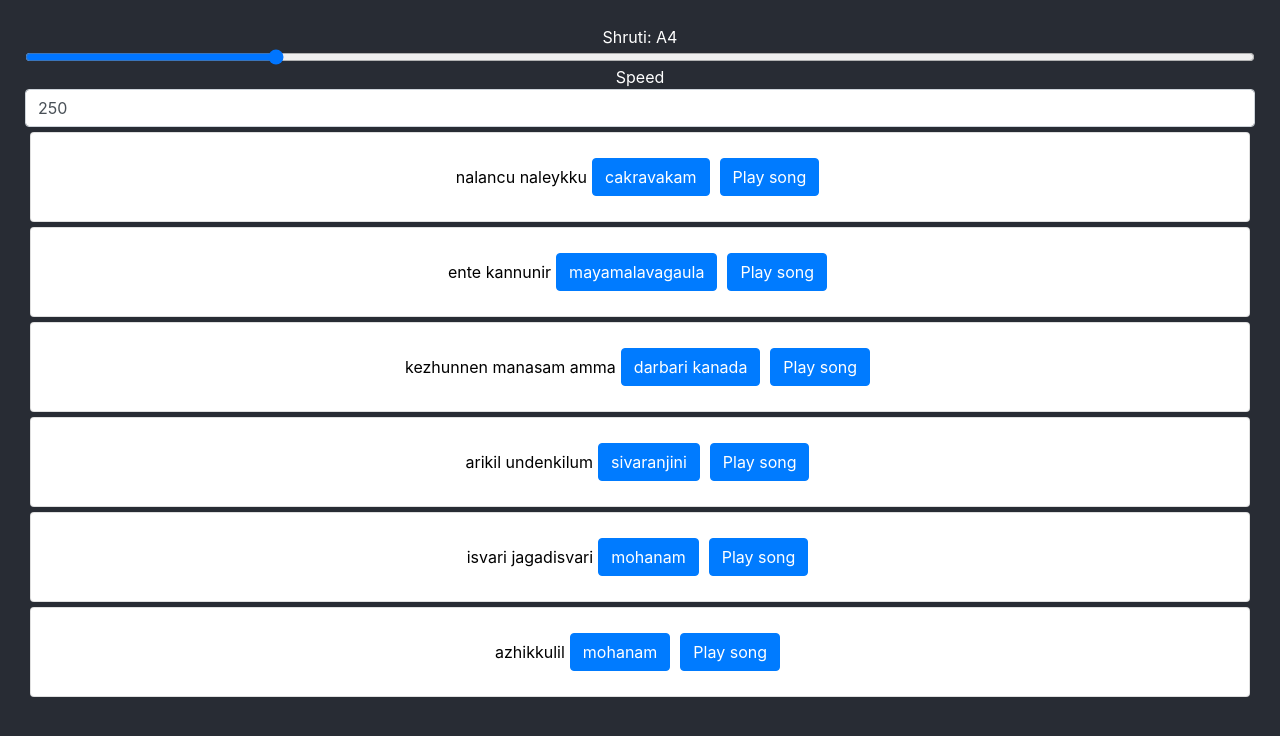
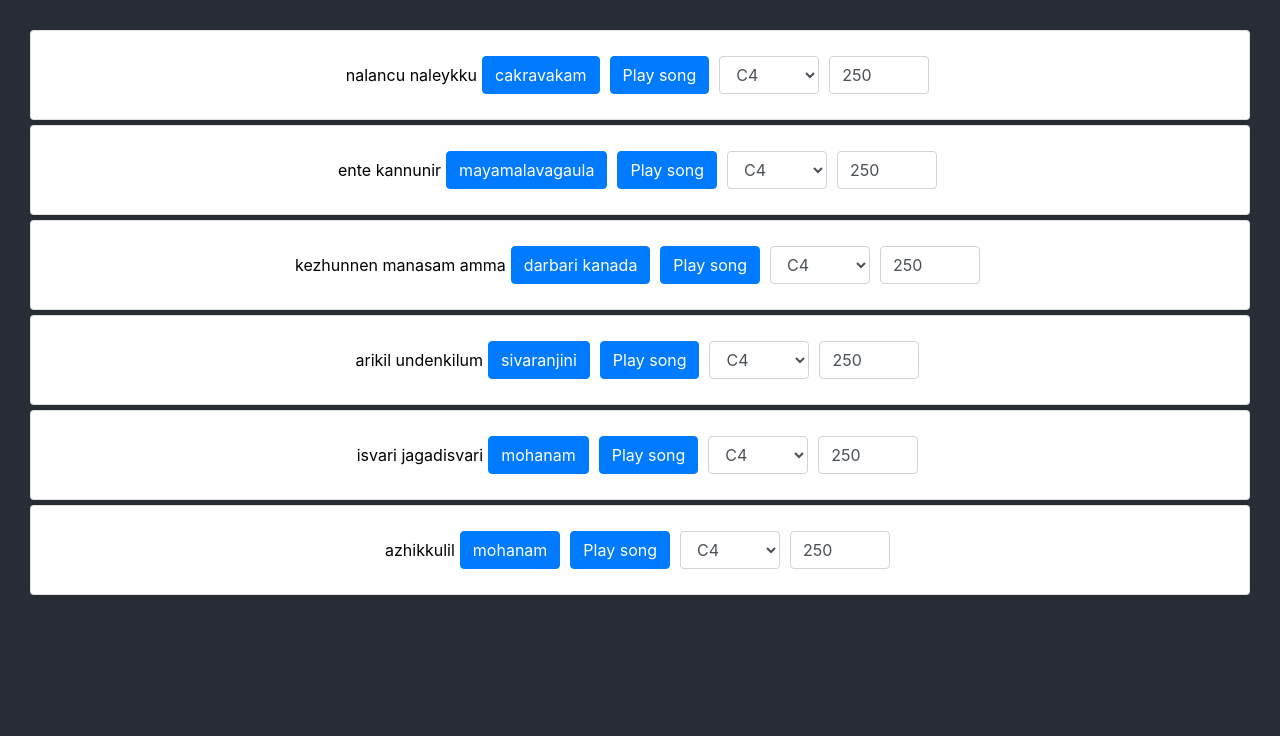
Before and after one commit to arunganesan/music-machine, a React (Create React App) app in the folder raga-player/: page / in a window 1280 px wide. Shown: the top 736 px of the page. Built offline with nearby package versions, Linux system fonts and the light colour scheme; the HTML template or start-up script is replaced by a standard one.

Commit message:
song-specific shruti and tempo

```diff
--- a/raga-player/src/App.css
+++ b/raga-player/src/App.css
@@ -19,18 +19,24 @@
 .song-row {
   display: flex;
   color: black;
-  /* width: 75vw; */
-
   flex-direction: row;
   align-items: center;
   justify-content: center;
 }
 
+.song-card {
+  margin: 5px;
+  padding: 0px;
+  /* width: 500px; */
+}
+
+
 .song-row > Button {
   margin: 5px;
 }
 
-.song-card {
+
+.song-row > .form-control {
+  width: 100px !important;
   margin: 5px;
-  padding: 0px;
 }
--- a/raga-player/src/App.tsx
+++ b/raga-player/src/App.tsx
@@ -5,10 +5,11 @@ import './App.css';
 import * as React from 'react';
 import { NOTE_RAGA_MAP, RAGAS, SONGS } from './database';
 import Tone from 'tone'
-import { Card, Button, Form } from 'react-bootstrap';
+import { Dropdown, DropdownButton, Card, Button, Form } from 'react-bootstrap';
 
 import 'bootstrap/dist/css/bootstrap.min.css';
 import _ from 'lodash';
+import { setConstantValue } from 'typescript';
 
 type ShrutiMap = { [key: string]: number };
 type TempoMap = { [key: string]: number };
@@ -37,7 +38,12 @@ async function playSong(song: Song, shruti: number, speed: number) {
   await playNotes(notes, shruti, speed, mapping);
 }
 
-async function playNotes(notes: string[], shruti: number, speed: number, mapping: { [key: string]: string }) {
+async function playNotes(
+  notes: string[],
+  shruti: number,
+  speed: number,
+  mapping: { [key: string]: string }
+) {
   const synth = new Tone.AMSynth().toMaster();
 
   for (let i = 0; i < notes.length; i++) {
@@ -72,52 +78,90 @@ async function playNotes(notes: string[], shruti: number, speed: number, mapping
 }
 
 
-function getShrutiName(shruti: number): string {
-  switch (shruti) {
-    case -5: return 'G3';
-    case -4: return 'G#3';
-    case -3: return 'A4';
-    case -2: return 'A#4';
-    case -1: return 'B4';
-    case 0: return 'C4';
-    case 1: return 'C#4';
-    case 2: return 'D4';
-    case 3: return 'D#4';
-    case 4: return 'E4';
-    case 5: return 'F4';
-  }
-  return '';
-}
+const SHRUTI_OFFSET_MAP: { [key: string]: string } = {
+  '-5': 'G3',
+  '-4': 'G#3',
+  '-3': 'A4',
+  '-2': 'A#4',
+  '-1': 'B4',
+  '0': 'C4',
+  '1': 'C#4',
+  '2': 'D4',
+  '3': 'D#4',
+  '4': 'E4',
+  '5': 'F4',
+};
 
+const DEFAULT_TEMPO = 250;
+const DEFAULT_SHRUTI = 0;
 
 export default function App() {
-  const [shruti, setShruti] = useState(-3);
-  const [shrutiMap, setShrutiMap] = useState<ShrutiMap>(JSON.parse(localStorage.getItem('shruti') ?? '{}'));
-  const [tempoMap, setTempoMap] = useState<TempoMap>(JSON.parse(localStorage.getItem('tempo') ?? '{}'));
-  const [speed, setSpeed] = useState(250);
+  const [forceUpdate, setForceUpdate] = useState(0);
+  const [shrutiMap, setShrutiMap] = useState<ShrutiMap>(
+    JSON.parse(localStorage.getItem('shruti') ?? '{}'));
+  const [tempoMap, setTempoMap] = useState<TempoMap>(
+    JSON.parse(localStorage.getItem('tempo') ?? '{}'));
+
+  const updateShrutiMap = (song: string, newShruti: string) => {
+    shrutiMap[song] = _.parseInt(newShruti);
+    localStorage.setItem('shruti', JSON.stringify(shrutiMap));
+    setShrutiMap(shrutiMap);
+    setForceUpdate(forceUpdate + 1);
+  }
+
+  const updateTempoMap = (song: string, newTempo: string) => {
+    tempoMap[song] = _.parseInt(newTempo);
+    localStorage.setItem('tempo', JSON.stringify(tempoMap));
+    setTempoMap(tempoMap);
+    setForceUpdate(forceUpdate + 1);
+  }
+
   return (
     <div className="App">
-      Shruti: {getShrutiName(shruti)}
-      <Form.Control type="range" min={-5} max={5} value={shruti} onChange={e => setShruti(parseInt(e.target.value))} />
-
-      Speed
-      <Form.Control type="number" value={speed} onChange={e => setSpeed(parseInt(e.target.value))} />
-
       {
         _.keys(SONGS).map(song =>
           <Card key={`${song}`} className='song-card'>
             <Card.Body>
               <div className='song-row'>
                 <div className='song-title'>{song}</div>
+
                 <Button
-                  onClick={async () => await playRaga(SONGS[song]['raga'], shruti, speed)}
-                >{SONGS[song]['raga']}
+                onClick={async () =>
+                    await playRaga(
+                      SONGS[song]['raga'],
+                      shrutiMap[song] ?? DEFAULT_SHRUTI,
+                      tempoMap[song] ?? DEFAULT_TEMPO)}>
+                  {SONGS[song]['raga']}
                 </Button>
 
                 <Button
-                  onClick={async () => await playSong(SONGS[song], shruti, speed)}>
+                  onClick={async () =>
+                    await playSong(
+                      SONGS[song],
+                      shrutiMap[song] ?? DEFAULT_SHRUTI,
+                      tempoMap[song] ?? DEFAULT_TEMPO)}>
                   Play song
-              </Button>
+                </Button>
+
+                <Form.Control
+                  className='song-shruti-input'
+                  as="select"
+                  value={shrutiMap[song] ?? DEFAULT_SHRUTI}
+                  onChange={e => updateShrutiMap(song, e.target.value)}>
+                  {_.keys(SHRUTI_OFFSET_MAP)
+                    .map(shrutiNum =>
+                      <option
+                        value={shrutiNum}
+                        key={`shruti map for ${song} - ${shrutiNum}`}>
+                        {SHRUTI_OFFSET_MAP[shrutiNum]}
+                      </option>
+                    )}
+                </Form.Control>
+
+                <Form.Control
+                  type="number"
+                  value={tempoMap[song] ?? DEFAULT_TEMPO}
+                  onChange={e => updateTempoMap(song, e.target.value)} />
               </div>
             </Card.Body>
           </Card>
```
